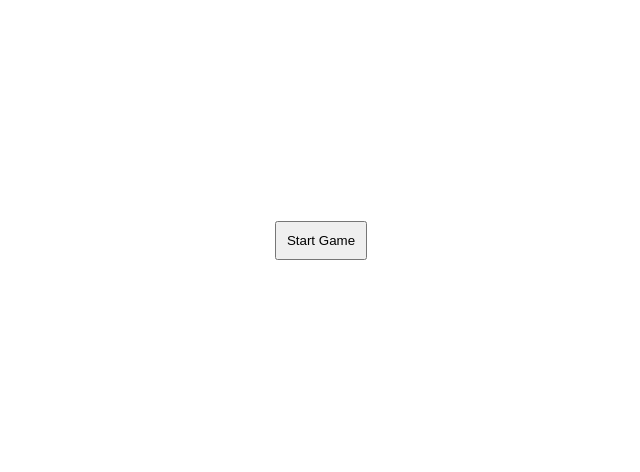
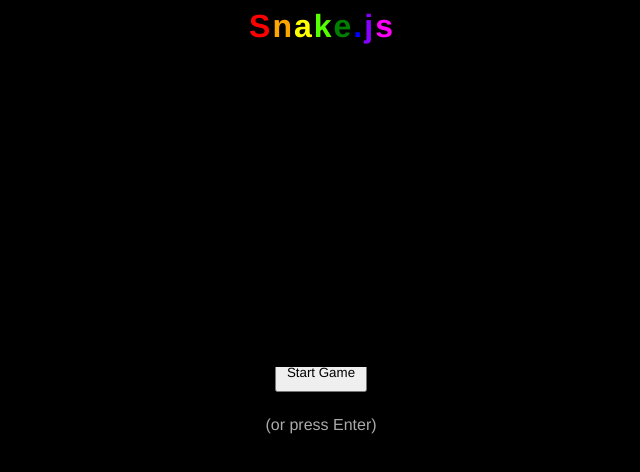
Before and after one commit to bradyshutt/snake, a website: page index.html in a window 1280 px wide. Shown: the whole page, without its empty margins (319-959 px from the left). Drawn offline with nearby package versions, Linux system fonts and the light colour scheme.

Commit message:
added rainbow color to the title

```diff
--- a/index.html
+++ b/index.html
@@ -4,8 +4,8 @@
 
 <title>Snake</title>
 <style type="text/css" media="all">
-  * { padding: 0; margin: 0; overflow: hidden; }
-  body {
+  * { padding: 0; margin: 0; overflow: hidden; font-family: helvetica; color: #AAA;}
+  .wrapper {
     position: absolute;
     top: 0;
     width: 100%;
@@ -15,16 +15,44 @@
     align-items: center;
     justify-content: center;
   }
-  button { position: relative; top: -20%; padding: 10px; }
+  body {background-color: black;}
+
+  button { position: relative; top: -20%; padding: 10px;  color: black}
   canvas { margin: 0 auto;}
+  .show-button {
+     text-align: center;
+  }
+  p {
+     margin-top: 10px;
+  }
+  h1 {
+     text-align: center;
+     padding-top: 8px;
+  }
+  h1 * {padding: 0 1px;}
+  .S {color: red;}
+  .n {color: orange;}
+  .a {color: yellow;}
+  .k {color: #55ff00;}
+  .e {color: green;}
+  .dot {color: blue;}
+  .j {color: #8800ff;}
+  .s {color: #ff00ff;}
 
 </style>
 
 
 </head>
 <body>
+   <h1><span class="S">S</span><span class="n">n</span><span class="a">a</span><span class="k">k</span><span class="e">e</span><span class="dot">.</span><span class="j">j</span><span class="s">s</span></h1>
+   <div class="wrapper">
+
   <canvas id="board"></canvas>
-  <button id="show-button">Start Game</button>
+  <div class="show-button">
+   <button id="show-button">Start Game</button>
+   <p>(or press Enter)</p>
+  </div>
+   </div>
 </body>
 <script src="node_modules/babel-polyfill/dist/polyfill.js"></script>
 <script src="https://ajax.googleapis.com/ajax/libs/jquery/3.1.0/jquery.min.js"></script>
--- a/lib/main.js
+++ b/lib/main.js
@@ -9,11 +9,11 @@
          boardWidth: '75%',
          boardHeight: '75%',
          borderColor: 'green',
-         borderSize: 2,
+         borderSize: 5,
          gridLinesColor: '#ddd'
       });
 
-      $('#show-button').click(() => {
+      $('.show-button').click(() => {
          console.log('show-button clicked');
          snake.init(board);
       });
--- a/src/gameBoard.js
+++ b/src/gameBoard.js
@@ -30,7 +30,7 @@ var createBoard = (function($) {
       ops.dimentions = { 'x': ops.numXCells, 'y': ops.numYCells }
 
       if (options.showButton) {
-         $('#' + options.showButton).click(showBoard)
+         $('.' + options.showButton).click(showBoard)
          $(canvas).hide()
       }
       else
--- a/src/main.js
+++ b/src/main.js
@@ -11,11 +11,11 @@
          boardWidth: '75%',
          boardHeight: '75%',
          borderColor: 'green',
-         borderSize: 2,
+         borderSize: 5,
          gridLinesColor: '#ddd',
       })
 
-      $('#show-button').click(() => {
+      $('.show-button').click(() => {
          console.log('show-button clicked')
          snake.init(board)
       })
```
Also changed, not shown: lib/gameBoard.js.
